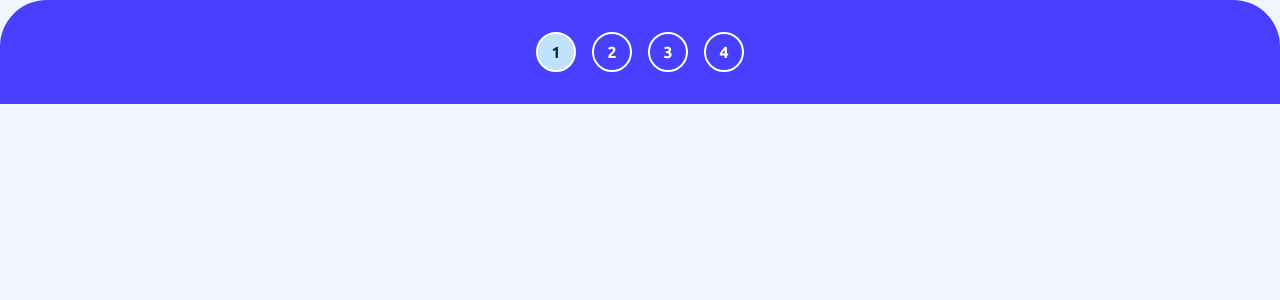
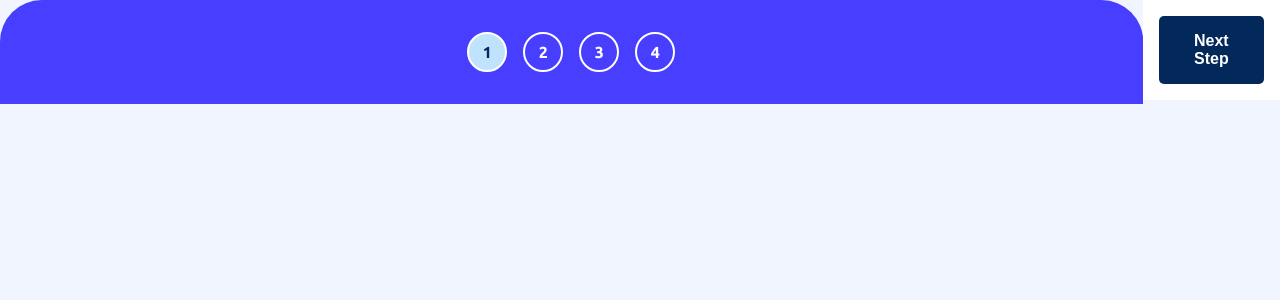
Before and after one commit to f29pereira/multi-step-form, a Next.js app: page / in a window 1280 px wide. Shown: the top 300 px of the page. Built offline with nearby package versions, Linux system fonts and the light colour scheme.

Commit message:
feat: Add Go Back, Next Step and Confirm buttons to the MultiStepForm component

```diff
--- a/src/app/components/MultiStepForm/MultiStepForm.module.css
+++ b/src/app/components/MultiStepForm/MultiStepForm.module.css
@@ -1,8 +1,9 @@
 /**
  * CSS Module for MultiStepForm component
  * Classes:
- * .sectionCont - main section container
- * .stepsCont   - steps list container
+ * .sectionCont         - main section container
+ * .stepsCont          - steps list container
+ * .nextConfirmBtnCont - "Go next" button or "Confirm" button container
  */
 
 .stepsCont {
@@ -11,6 +12,16 @@
   background-image: url("/images/background/bg-sidebar-mobile.svg");
   background-size: cover;
   background-repeat: no-repeat;
+}
+
+.navigationCont {
+  display: flex;
+  padding: 1rem;
+  background-color: var(--white);
+}
+
+.nextConfirmBtnCont {
+  margin-left: auto;
 }
 
 /*Desktop Styles*/
--- a/src/app/components/MultiStepForm/MultiStepForm.tsx
+++ b/src/app/components/MultiStepForm/MultiStepForm.tsx
@@ -3,14 +3,32 @@
 import styles from "./MultiStepForm.module.css";
 import { useState } from "react";
 import StepsList from "./StepsList/StepsList";
+import Button from "../ui/Button/Button";
 
 /**
- * Renders the multi-step user subscription form
+ * Renders the multi-step user subscription form with:
+ * - Steps List
+ * - Current form
+ * - Go Back and Next or Confirm buttons
  */
 export default function MultiStepForm() {
   const [currentStep, setCurrentStep] = useState<number>(0);
 
   const stepsList = ["1", "2", "3", "4"];
+
+  /**
+   * Goes to the next form step
+   */
+  const nextStep = () => {
+    setCurrentStep((prev) => prev + 1);
+  };
+
+  /**
+   * Goes back to the previous form step
+   */
+  const prevStep = () => {
+    setCurrentStep((prev) => prev - 1);
+  };
 
   return (
     <section className={styles.sectionCont}>
@@ -18,9 +36,32 @@ export default function MultiStepForm() {
         <StepsList list={stepsList} currentStepIndex={currentStep} />
       </div>
 
-      {/*TO DO - add current form step*/}
+      <div>
+        {/*TO DO - add current form step*/}
 
-      {/*TO DO - add steps navigation*/}
+        {/*Navigation buttons*/}
+        <div className={styles.navigationCont}>
+          {currentStep > 0 ? (
+            <Button
+              description="Go Back"
+              variant="transparentBtn"
+              handleOnClick={prevStep}
+            />
+          ) : null}
+
+          <div className={styles.nextConfirmBtnCont}>
+            {currentStep === 3 ? (
+              <Button description="Confirm" variant="purpleBtn" />
+            ) : (
+              <Button
+                description="Next Step"
+                variant="blueBtn"
+                handleOnClick={nextStep}
+              />
+            )}
+          </div>
+        </div>
+      </div>
     </section>
   );
 }
```
